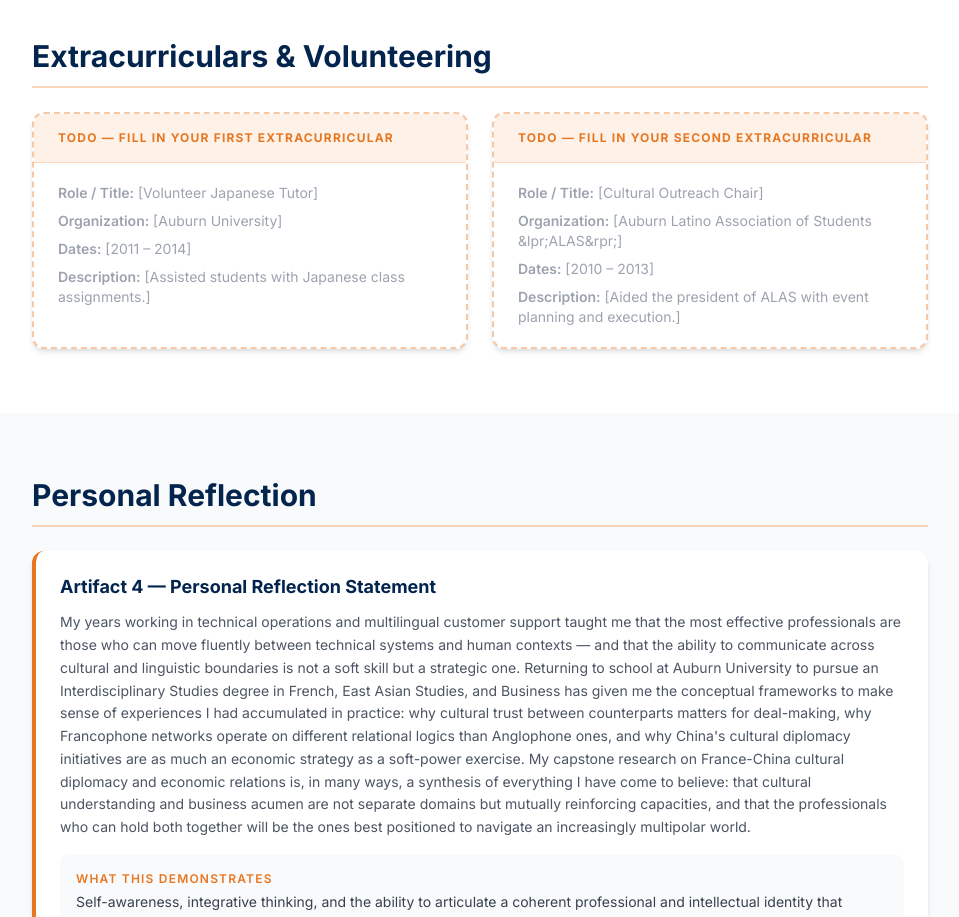
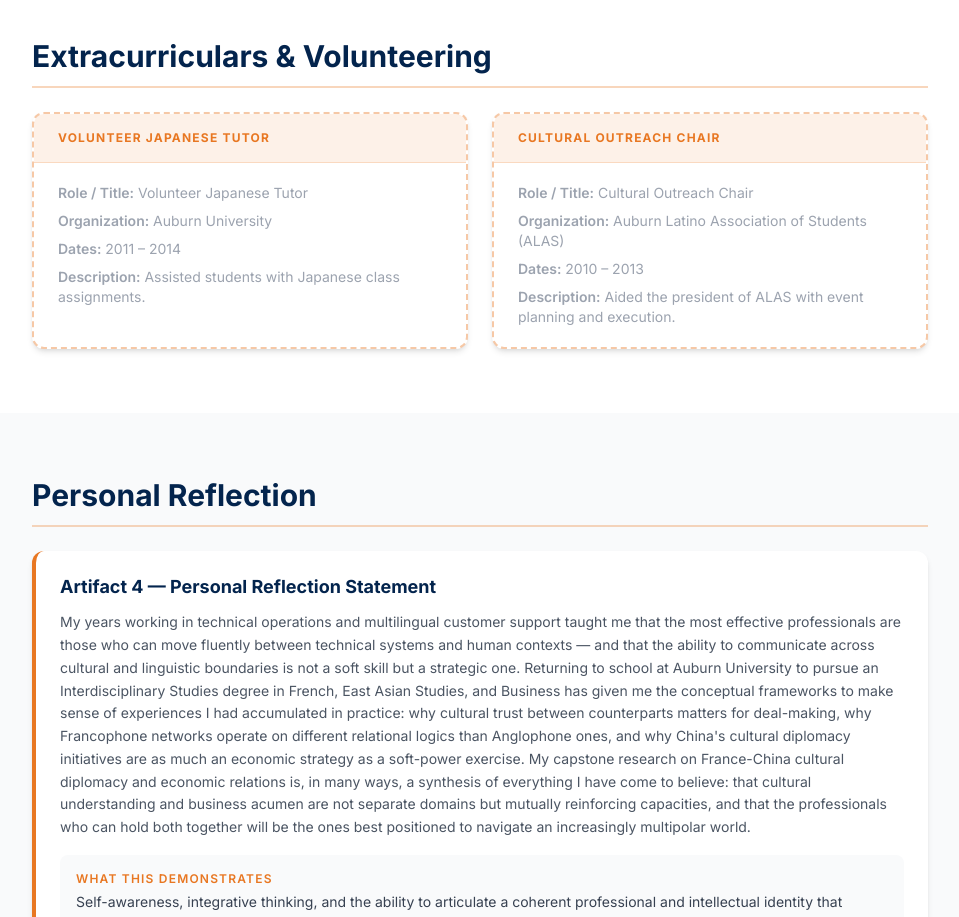
Before and after one commit to jmarq019/eportfolio, a React (Vite) app: page /experience in a window 1280 px wide. Shown: the part 2040-2957 px from the top of the page, without its empty margins (160-1119 px from the left). Built offline with nearby package versions, Linux system fonts and the light colour scheme.

Commit message:
updating text in experience page more

```diff
--- a/src/pages/Experience.jsx
+++ b/src/pages/Experience.jsx
@@ -179,14 +179,14 @@ export default function Experience() {
             <div className="bg-white rounded-xl shadow-md overflow-hidden border-2 border-dashed border-auburn-orange/40 flex flex-col transition-shadow duration-200 hover:shadow-lg">
               <div className="bg-auburn-orange/10 px-6 py-4 border-b border-auburn-orange/20">
                 <p className="text-auburn-orange font-bold text-xs uppercase tracking-widest">
-                  TODO — Fill In Your First Extracurricular
+                  Volunteer Japanese Tutor
                 </p>
               </div>
               <div className="px-6 py-5 flex-1 space-y-2 text-gray-400 text-sm">
-                <p><span className="font-semibold">Role / Title:</span> [Volunteer Japanese Tutor]</p>
-                <p><span className="font-semibold">Organization:</span> [Auburn University]</p>
-                <p><span className="font-semibold">Dates:</span> [2011 – 2014]</p>
-                <p><span className="font-semibold">Description:</span> [Assisted students with Japanese class assignments.]</p>
+                <p><span className="font-semibold">Role / Title:</span> Volunteer Japanese Tutor </p>
+                <p><span className="font-semibold">Organization:</span> Auburn University </p>
+                <p><span className="font-semibold">Dates:</span> 2011 – 2014 </p>
+                <p><span className="font-semibold">Description:</span> Assisted students with Japanese class assignments. </p>
               </div>
             </div>
 
@@ -201,14 +201,14 @@ export default function Experience() {
             <div className="bg-white rounded-xl shadow-md overflow-hidden border-2 border-dashed border-auburn-orange/40 flex flex-col transition-shadow duration-200 hover:shadow-lg">
               <div className="bg-auburn-orange/10 px-6 py-4 border-b border-auburn-orange/20">
                 <p className="text-auburn-orange font-bold text-xs uppercase tracking-widest">
-                  TODO — Fill In Your Second Extracurricular
+                  Cultural Outreach Chair
                 </p>
               </div>
               <div className="px-6 py-5 flex-1 space-y-2 text-gray-400 text-sm">
-                <p><span className="font-semibold">Role / Title:</span> [Cultural Outreach Chair]</p>
-                <p><span className="font-semibold">Organization:</span> [Auburn Latino Association of Students &lpr;ALAS&rpr;]</p>
-                <p><span className="font-semibold">Dates:</span> [2010 – 2013]</p>
-                <p><span className="font-semibold">Description:</span> [Aided the president of ALAS with event planning and execution.]</p>
+                <p><span className="font-semibold">Role / Title:</span> Cultural Outreach Chair </p>
+                <p><span className="font-semibold">Organization:</span> Auburn Latino Association of Students (ALAS) </p>
+                <p><span className="font-semibold">Dates:</span> 2010 – 2013 </p>
+                <p><span className="font-semibold">Description:</span> Aided the president of ALAS with event planning and execution. </p>
               </div>
             </div>
 
```
